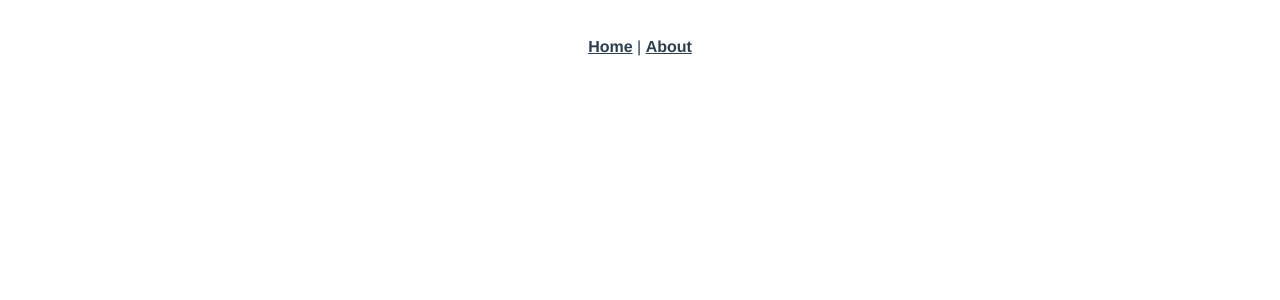
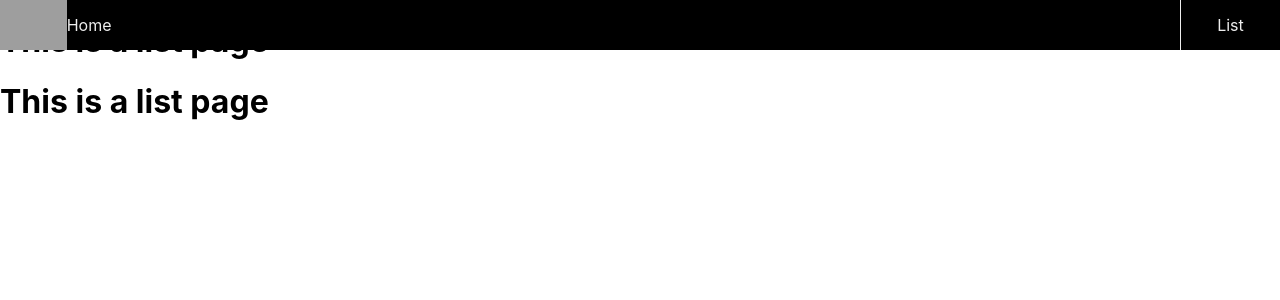
Before and after one commit to shikujiriSensei/sensei, a Vue app: page /list in a window 1280 px wide. Before the commit this address had no page. Shown: the top 300 px of the page. Built offline with nearby package versions, Linux system fonts and the light colour scheme; grey boxes are pictures that could not be loaded.

Commit message:
npm run serveエラー

```diff
--- a/src/App.vue
+++ b/src/App.vue
@@ -1,30 +1,28 @@
 <template>
   <div id="nav">
-    <router-link to="/">Home</router-link> |
-    <router-link to="/about">About</router-link>
+    <NavBar />
+    <router-view />
   </div>
   <router-view />
 </template>
 
+<script>
+import NavBar from "@/components/NavBar.vue"
+
+export default {
+  components: {
+    NavBar,
+  },
+}
+</script>
+
 <style>
-#app {
-  font-family: Avenir, Helvetica, Arial, sans-serif;
-  -webkit-font-smoothing: antialiased;
-  -moz-osx-font-smoothing: grayscale;
-  text-align: center;
-  color: #2c3e50;
+* {
+  box-sizing: border-box;
+  font-family: "SF Pro Text", "SF Pro Icons", "Helvetica Neue", "Helvetica",
+    "Arial", sans-serif;
 }
-
-#nav {
-  padding: 30px;
-}
-
-#nav a {
-  font-weight: bold;
-  color: #2c3e50;
-}
-
-#nav a.router-link-exact-active {
-  color: #42b983;
+body {
+  margin: 0;
 }
 </style>
--- /dev/null
+++ b/src/components/NavBar.vue
@@ -0,0 +1,56 @@
+<template>
+  <header class="nav__bar">
+    <div class="left-items">
+      <img src="../assets/program-icon.png" alt="icon" class="program-icon" />
+      <router-link to="/" class="nav__logo nav__link">Home</router-link>
+    </div>
+    <div class="nav__items">
+      <router-link to="/list" class="nav__item nav__link">List</router-link>
+    </div>
+  </header>
+</template>
+
+<style scoped>
+.div {
+  position: fixed;
+  width: 100%;
+}
+.left-items {
+  display: flex;
+}
+.nav__bar {
+  position: fixed;
+  width: 100%;
+  top: 0;
+  height: 50px;
+  display: flex;
+  justify-content: space-between;
+  align-items: stretch;
+  background-color: black;
+}
+.nav__link {
+  display: flex;
+  justify-content: center;
+  align-items: center;
+  height: 100%;
+  color: #eee;
+  text-decoration: none;
+}
+.nav__link:visited {
+  color: #eee;
+}
+.nav__link:hover {
+  font-weight: bold;
+  color: #fff;
+}
+.nav__logo {
+  width: auto;
+}
+.nav__items {
+  display: flex;
+}
+.nav__item {
+  width: 100px;
+  border-left: 1px solid #eee;
+}
+</style>
--- a/src/router/index.js
+++ b/src/router/index.js
@@ -1,20 +1,23 @@
 import { createRouter, createWebHistory } from "vue-router"
-import Home from "../views/Home.vue"
+import HomeView from "../views/Home.vue"
+import PostView from "../views/Home.vue"
+import ListView from "../views/List.vue"
 
 const routes = [
   {
     path: "/",
     name: "Home",
-    component: Home,
+    component: HomeView,
   },
   {
-    path: "/about",
-    name: "About",
-    // route level code-splitting
-    // this generates a separate chunk (about.[hash].js) for this route
-    // which is lazy-loaded when the route is visited.
-    component: () =>
-      import(/* webpackChunkName: "about" */ "../views/About.vue"),
+    path: "/list",
+    name: "List",
+    component: ListView,
+  },
+  {
+    path: "/post",
+    name: "Post",
+    component: PostView,
   },
 ]
 
--- a/src/views/About.vue
+++ /dev/null
@@ -1,5 +0,0 @@
-<template>
-  <div class="about">
-    <h1>This is an about page</h1>
-  </div>
-</template>
--- /dev/null
+++ b/src/views/List.vue
@@ -0,0 +1,5 @@
+<template>
+  <div class="list">
+    <h1>This is a list page</h1>
+  </div>
+</template>
--- /dev/null
+++ b/src/views/Post.vue
@@ -0,0 +1,5 @@
+<template>
+  <div class="post">
+    <h1>This is a post page</h1>
+  </div>
+</template>
```
Also changed, not shown: 1 other file (tests, documents, lock files or other folders).
